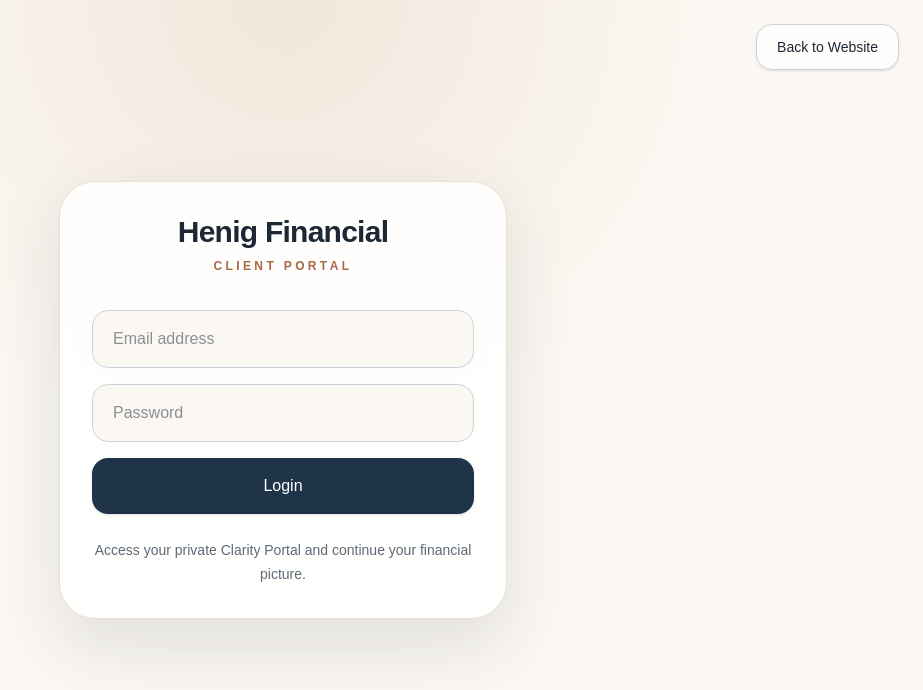
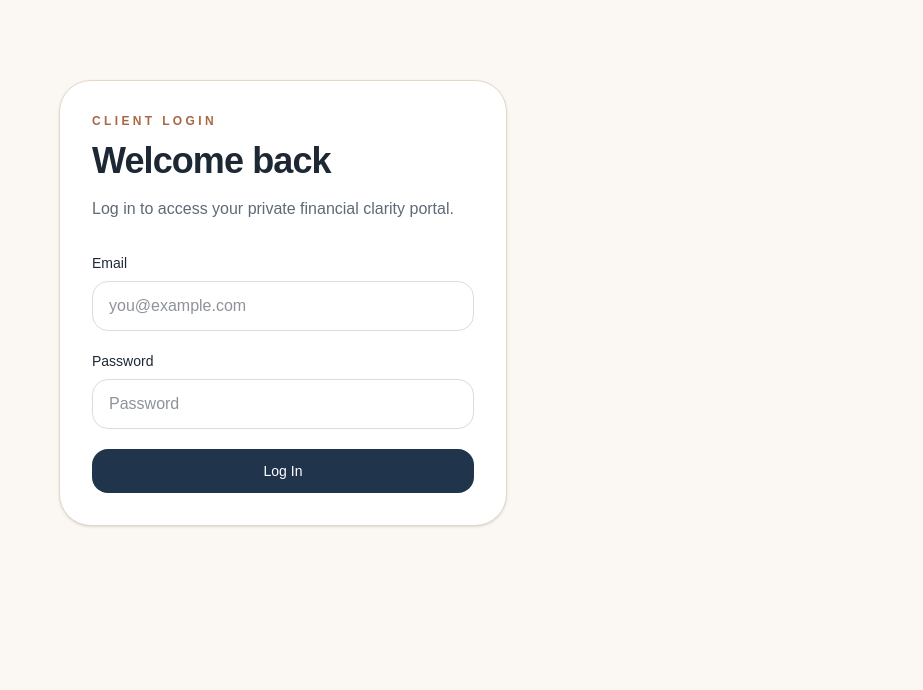
Before and after one commit to samuelhenig/henig-financial, a Next.js app: page /login in a window 1280 px wide. Shown: the top 690 px of the page, without its empty margins (357-1280 px from the left). Built offline with nearby package versions, Linux system fonts and the light colour scheme; no server answers.

Commit message:
Update page.js

```diff
--- a/src/app/login/page.js
+++ b/src/app/login/page.js
@@ -1,26 +1,17 @@
 "use client";
 
 import { useState } from "react";
-import { useRouter } from "next/navigation";
-import { createClient } from "@supabase/supabase-js";
-
-const supabase = createClient(
-  "https://fzsgilsvgmfvvhktghtq.supabase.co",
-  "sb_publishable_YATmYcY-DNGjDXnbwmC0dA_NSx1J-rd"
-);
+import { supabase } from "../../lib/supabase";
 
 export default function LoginPage() {
-  const router = useRouter();
-
   const [email, setEmail] = useState("");
   const [password, setPassword] = useState("");
-  const [loading, setLoading] = useState(false);
-  const [error, setError] = useState("");
 
-  async function handleLogin(e) {
-    e.preventDefault();
-    setLoading(true);
-    setError("");
+  async function loginUser() {
+    if (!email || !password) {
+      alert("Please enter your email and password.");
+      return;
+    }
 
     const { error } = await supabase.auth.signInWithPassword({
       email,
@@ -28,72 +19,65 @@ export default function LoginPage() {
     });
 
     if (error) {
-      setError(error.message);
-      setLoading(false);
+      alert(error.message);
       return;
     }
 
-    router.push("/client");
+    window.location.href = "/client";
   }
 
   return (
-    <main className="relative flex min-h-screen items-center justify-center overflow-hidden bg-[#FBF8F3] px-6 py-10 text-[#1D2834]">
-      <div className="absolute inset-0 bg-[radial-gradient(circle_at_top,#F1E7DB_0%,transparent_45%)]" />
-
-      <a
-        href="/"
-        className="absolute right-6 top-6 z-20 rounded-2xl border border-[#CAD2DB] bg-white/70 px-5 py-3 text-sm font-medium text-[#1D2834] shadow-sm backdrop-blur hover:bg-[#F4EFE8]"
-      >
-        Back to Website
-      </a>
-
-      <div className="relative z-10 w-full max-w-md rounded-[36px] border border-[#E8DED2] bg-white/90 p-8 shadow-[0_28px_70px_rgba(29,40,52,0.12)] backdrop-blur">
-        <div className="text-center">
-          <div className="text-3xl font-semibold tracking-tight">
-            Henig Financial
-          </div>
-          <div className="mt-2 text-xs font-semibold uppercase tracking-[0.28em] text-[#A86846]">
-            Client Portal
-          </div>
+    <main className="min-h-screen bg-[#FBF8F3] px-6 py-20 text-[#1D2834]">
+      <div className="mx-auto max-w-md rounded-[2rem] border border-[#E6D8C8] bg-white p-8 shadow-sm">
+        <div className="mb-3 text-xs font-semibold uppercase tracking-[0.28em] text-[#A86846]">
+          Client Login
         </div>
 
-        <form onSubmit={handleLogin} className="mt-9 space-y-4">
+        <h1 className="text-4xl font-semibold tracking-tight">
+          Welcome back
+        </h1>
+
+        <p className="mt-4 text-[#5F6977]">
+          Log in to access your private financial clarity portal.
+        </p>
+
+        <div className="mt-8 space-y-5">
+          <div>
+            <label className="mb-2 block text-sm font-medium">
+              Email
+            </label>
+
             <input
               type="email"
-            placeholder="Email address"
-            required
               value={email}
               onChange={(e) => setEmail(e.target.value)}
-            className="w-full rounded-2xl border border-[#CAD2DB] bg-[#FBF8F3] px-5 py-4 text-[#1D2834] outline-none transition focus:border-[#A86846] focus:bg-white"
+              className="w-full rounded-2xl border border-[#D8DDE3] px-4 py-3 outline-none focus:border-[#A86846]"
+              placeholder="you@example.com"
             />
+          </div>
+
+          <div>
+            <label className="mb-2 block text-sm font-medium">
+              Password
+            </label>
 
             <input
               type="password"
-            placeholder="Password"
-            required
               value={password}
               onChange={(e) => setPassword(e.target.value)}
-            className="w-full rounded-2xl border border-[#CAD2DB] bg-[#FBF8F3] px-5 py-4 text-[#1D2834] outline-none transition focus:border-[#A86846] focus:bg-white"
+              className="w-full rounded-2xl border border-[#D8DDE3] px-4 py-3 outline-none focus:border-[#A86846]"
+              placeholder="Password"
             />
-
-          {error && (
-            <div className="rounded-2xl bg-red-50 px-4 py-3 text-sm text-red-600">
-              {error}
           </div>
-          )}
 
           <button
-            type="submit"
-            disabled={loading}
-            className="w-full rounded-2xl bg-[#1F3448] px-5 py-4 font-medium text-white shadow-sm transition hover:bg-[#2a4258] disabled:opacity-60"
+            type="button"
+            onClick={loginUser}
+            className="w-full rounded-2xl bg-[#20344C] px-6 py-3 text-sm font-medium text-white transition hover:opacity-90"
           >
-            {loading ? "Logging in..." : "Login"}
+            Log In
           </button>
-        </form>
-
-        <p className="mt-6 text-center text-sm leading-6 text-[#5F6977]">
-          Access your private Clarity Portal and continue your financial picture.
-        </p>
+        </div>
       </div>
     </main>
   );
```
Lines whose indentation alone changed are shown as unchanged.
